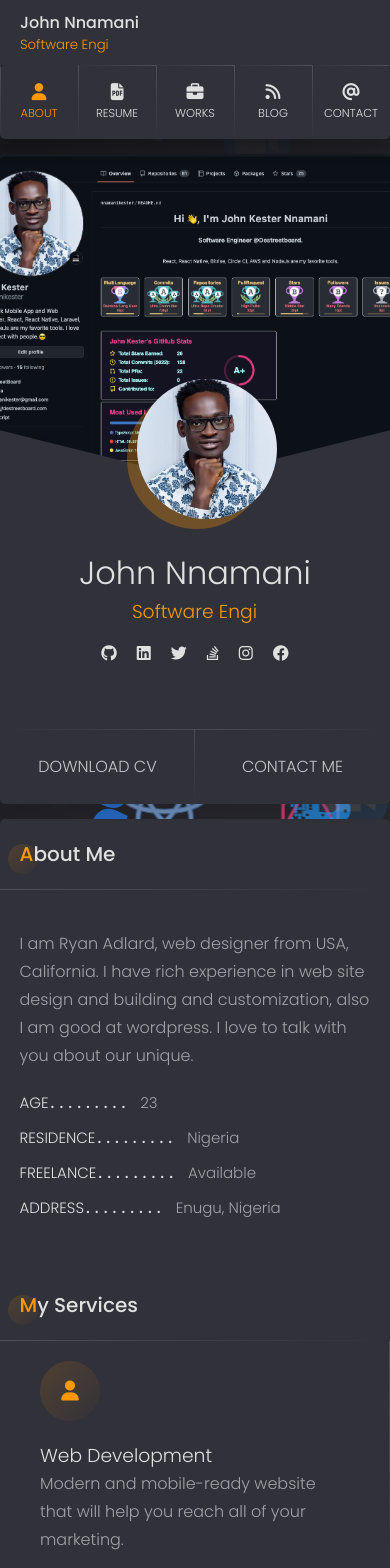
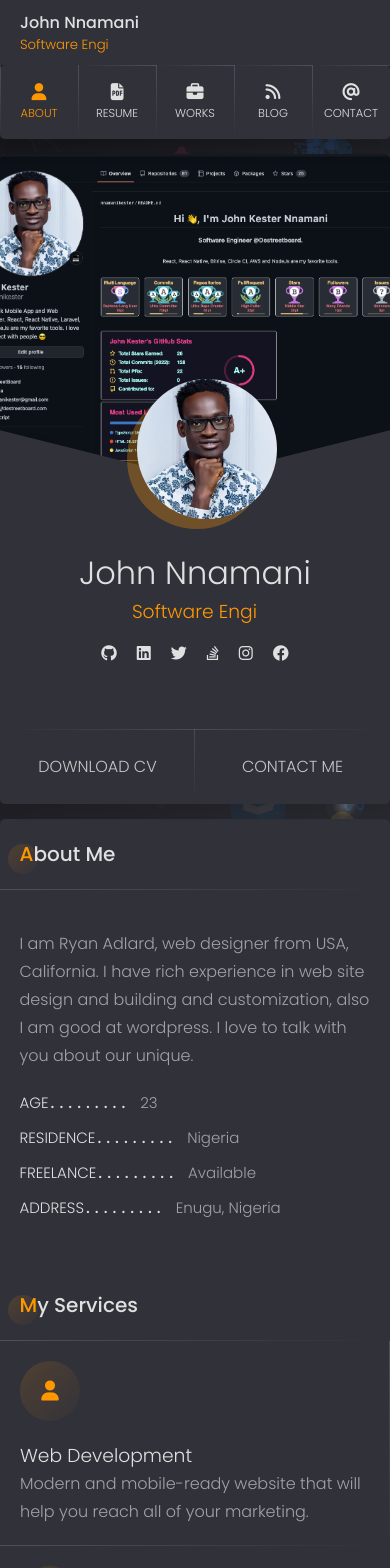
Before and after one commit to nnamanikester/kescript, a Next.js app: page / in a window 390 px wide. Shown: the top 1568 px of the page. Built offline with nearby package versions, Linux system fonts and the light colour scheme.

Commit message:
fix: about page mobile screens padding

```diff
--- a/styles/pages/_about.scss
+++ b/styles/pages/_about.scss
@@ -1,5 +1,12 @@
 #about {
   @include newpage;
+
+  [class^="col-"] {
+    @include respond(mobile-xl) {
+      padding-left: 2rem;
+      padding-right: 2rem;
+    }
+  }
 
   &.open-page {
     opacity: 1;
```
